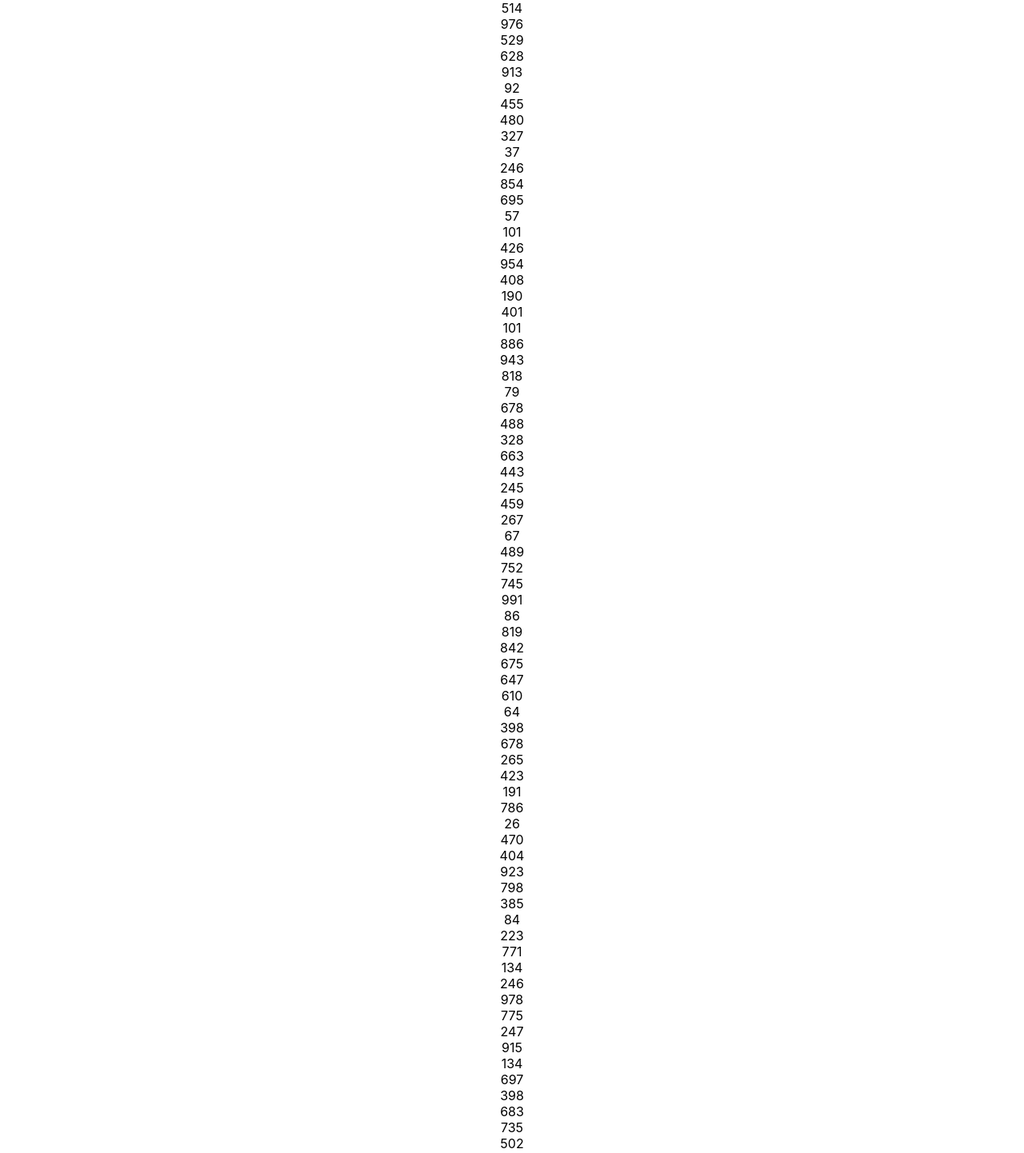
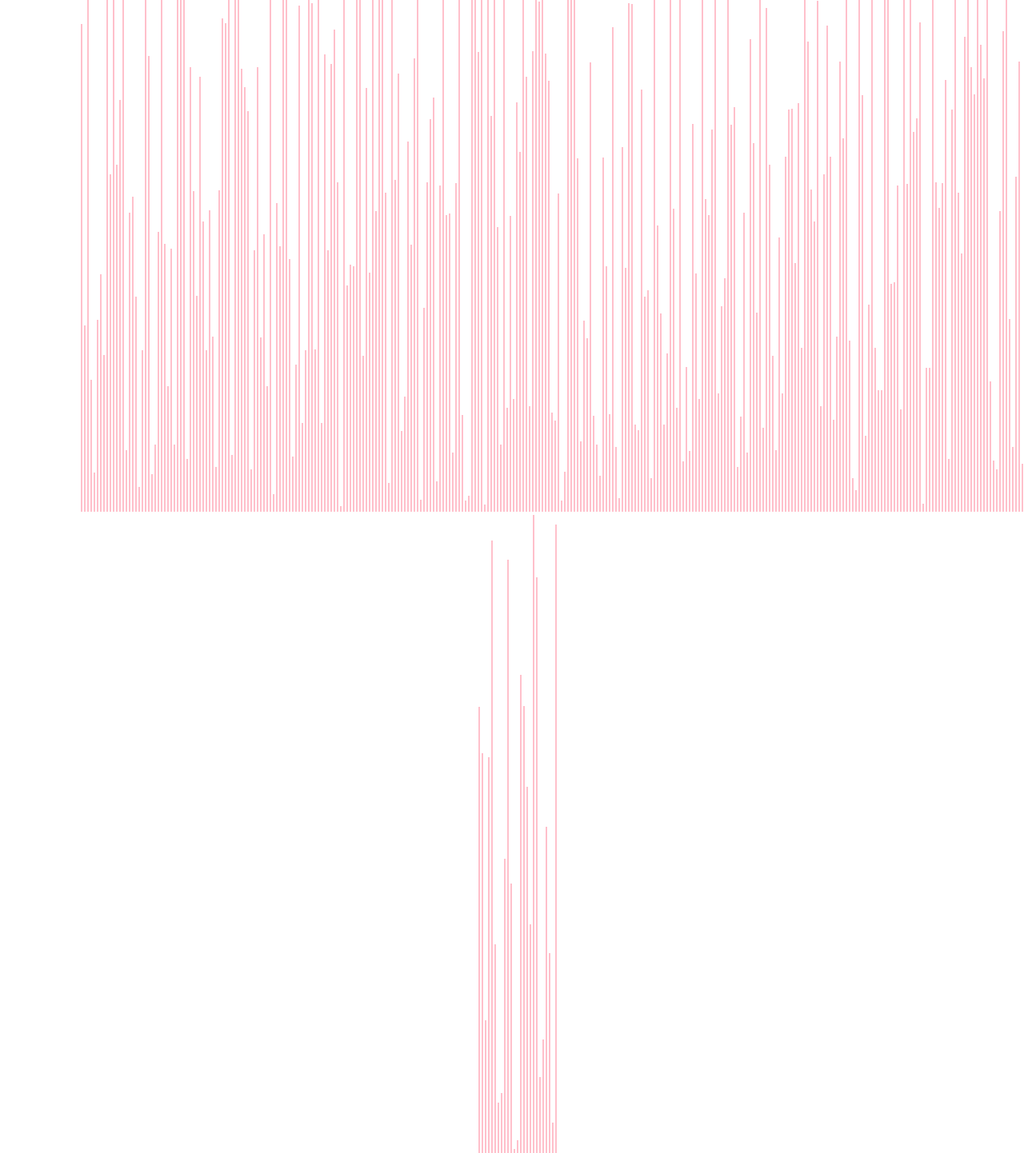
Before and after one commit to seungjin-kim/sorting-algorithms-visualizer, a React (Create React App) app: page / in a window 1280 px wide. Shown: the part 180-1622 px from the top of the page at 80% size. Built offline with nearby package versions, Linux system fonts and the light colour scheme.

Commit message:
Add basic css styling for array bar and add button to generate new array

```diff
--- a/src/SortingVisualizer/SortingVisualizer.css
+++ b/src/SortingVisualizer/SortingVisualizer.css
@@ -0,0 +1,12 @@
+.array-container {
+  position: absolute;
+  left: 100px;
+  /* top: 100px; */
+}
+
+.array-bar {
+  width: 2px;
+  background-color: pink;
+  display: inline-block;
+  margin: 0 1px;
+}
--- a/src/SortingVisualizer/SortingVisualizer.jsx
+++ b/src/SortingVisualizer/SortingVisualizer.jsx
@@ -16,8 +16,8 @@ export default class SortingVisualizer extends React.Component {
 
   resetArray() {
     const array = [];
-    for (let i = 0; i < 100; i++) {
-      array.push(randomIntFromInterval(5, 1000));
+    for (let i = 0; i < 320; i++) {
+      array.push(randomIntFromInterval(5, 820));
     }
     this.setState({array});
   }
@@ -26,13 +26,15 @@ export default class SortingVisualizer extends React.Component {
     const {array} = this.state;
 
     return (
-      <>
+      <div className="array-container">
         {array.map((value, idx) => (
-          <div className="array-bar" key={idx}>
-            {value}
-          </div>
+          <div
+            className="array-bar"
+            key={idx}
+            style={{height: `${value}px`}}></div>
         ))}
-      </>
+        <button onClick={() => this.resetArray()}>Reset Array</button>
+      </div>
     );
   }
 }
```
